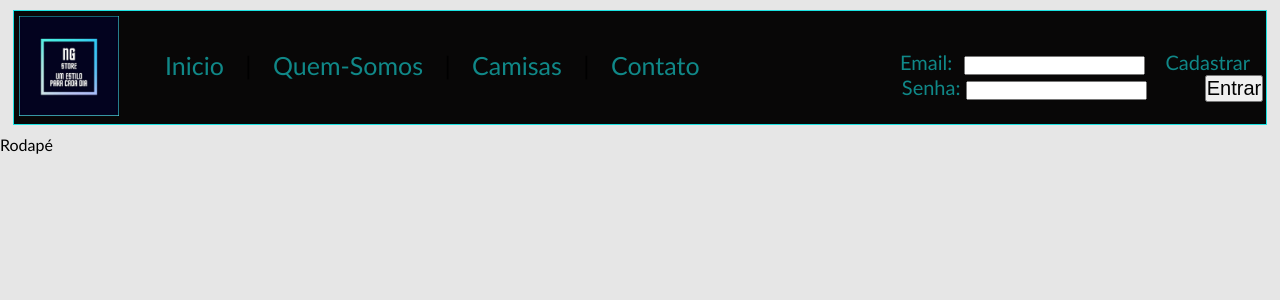
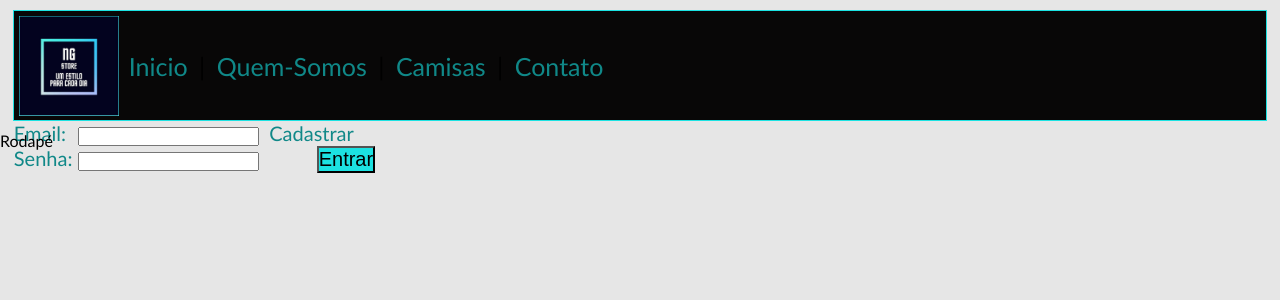
Before and after one commit to alan2442/NGStore, a PHP site: page / in a window 1280 px wide. Shown: the top 300 px of the page. Run offline with PHP 8.4, Linux system fonts and the light colour scheme.

Commit message:
Modifica os button do menu e falta fazer a parte de login

```diff
--- a/css/style.css
+++ b/css/style.css
@@ -15,7 +15,6 @@ body {
     background: #CCC;
     width: 98%;
     margin: 10px auto;
-
 }
 
 
@@ -35,32 +34,40 @@ body {
 .menu {
     border: 1px solid #1CE2E2;
     background: #080707;
+    height: 109px;
 }
 
 a {
     text-decoration: none;
     color: #108888;
-    padding: 15px;
+}
+
+
+.links-pag a:link, .links-pag a:visited {
+    color: #108888;
+    text-decoration: none;
+    padding: 5px;
+}
+
+.form-login a:link, .form-login a:visited {
+    color: #108888;
+    text-decoration: none;
+    padding: 5px;
+}
+
+.links-pag a:hover, .form-login a:hover, .form-login button {
+    background: #1CE2E2;
+    color: black;
 }
 
 .links-pag {
 
     font-size: 25px;
-    margin-bottom: 200px;
-    position: absolute;
-    top: 50px;
-    left: 150px;
-
-
+    padding: 40px;
 }
 
 .form-login {
-
-    position: absolute;
-    top: 50px;
-    left: 900px;
     font-size: 20px;
-    text-align: center;
     color: #108888;
 }
 
--- a/pagina/layout.php
+++ b/pagina/layout.php
@@ -1,14 +1,15 @@
 <div class="area-principal">
 
     <div class="menu">
-        <img src="imagens-roupas1/logotipo.jpeg" alt="">
+        <img src="imagens-roupas1/logotipo.jpeg" alt="" style="float: left;">
 
-<span class="links-pag">
+        <div class="links-pag">
             <a href="">Inicio</a> |
             <a href="">Quem-Somos</a> |
             <a href="">Camisas</a> |
             <a href="">Contato</a>
-</span>
+        </div>
+
 
         <span class="form-login">
             <form action="" method="post">
@@ -18,8 +19,8 @@
                 <label for="">Senha:</label>
                 <input type="text" name="senha">
                 <button type="submit">Entrar</button>
+            </form>
 
-        </form>
         </span>
 
     </div>
```
Lines whose indentation alone changed are shown as unchanged.
